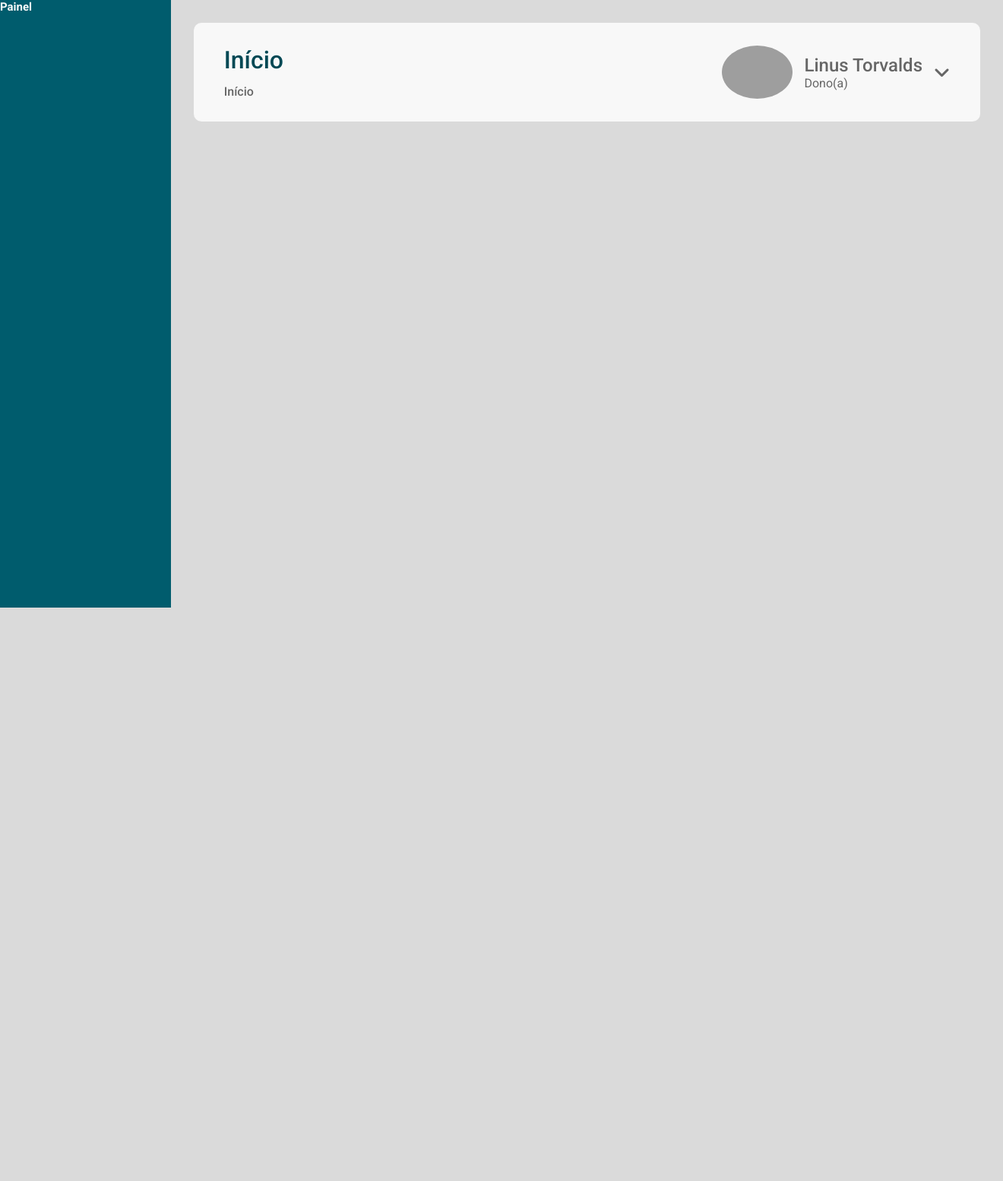
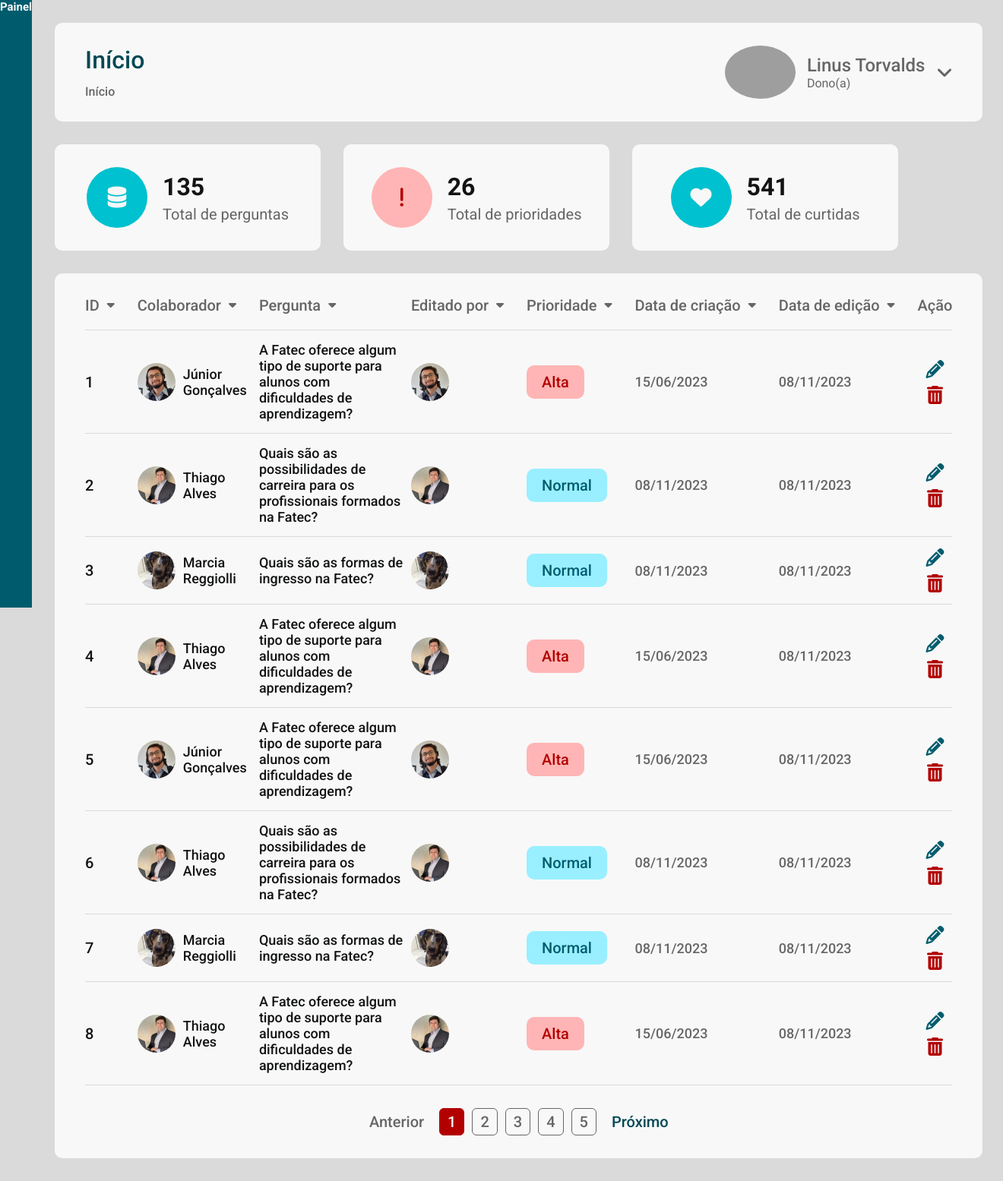
Before and after one commit to rrafaelc/projeto-faq-fatec, a PHP site: page /painel in a window 1320 px wide. Shown: the whole page at 76% size. Before the commit the page ends 800 px from the top, so only its background shows below. Run offline with PHP 8.4, Linux system fonts and the light colour scheme; some libraries are stand-ins or nearby versions; grey boxes are pictures that could not be loaded.

Commit message:
criado tela principal

```diff
--- a/painel/index.html
+++ b/painel/index.html
@@ -42,6 +42,464 @@
           <i class="fas fa-angle-down"></i>
         </div>
       </div>
+      <div class="cards">
+        <div class="card">
+          <div class="icon">
+            <i class="fas fa-database"></i>
+          </div>
+          <div class="info">
+            <div class="numero">135</div>
+            <div class="descricao">Total de perguntas</div>
+          </div>
+        </div>
+        <div class="card">
+          <div class="icon prioridade">
+            <i class="fas fa-exclamation"></i>
+          </div>
+          <div class="info">
+            <div class="numero">26</div>
+            <div class="descricao">Total de prioridades</div>
+          </div>
+        </div>
+        <div class="card">
+          <div class="icon">
+            <i class="fas fa-heart"></i>
+          </div>
+          <div class="info">
+            <div class="numero">541</div>
+            <div class="descricao">Total de curtidas</div>
+          </div>
+        </div>
+      </div>
+      <div class="dados">
+        <table>
+          <thead>
+            <tr>
+              <th>
+                <span>ID <i class="fas fa-sort-down"></i></span>
+              </th>
+              <th>
+                <span>Colaborador <i class="fas fa-sort-down"></i></span>
+              </th>
+              <th id="pergunta">
+                <span>Pergunta <i class="fas fa-sort-down"></i></span>
+              </th>
+              <th>
+                <span>Editado por <i class="fas fa-sort-down"></i></span>
+              </th>
+              <th>
+                <span>Prioridade <i class="fas fa-sort-down"></i></span>
+              </th>
+              <th>
+                <span>Data de criação <i class="fas fa-sort-down"></i></span>
+              </th>
+              <th>
+                <span>Data de edição <i class="fas fa-sort-down"></i></span>
+              </th>
+              <th>
+                <span>Ação</span>
+              </th>
+            </tr>
+          </thead>
+          <tbody>
+            <tr>
+              <td>
+                <div id="id">
+                  <span>1</span>
+                </div>
+              </td>
+              <td>
+                <div id="colaborador">
+                  <div class="avatar">
+                    <img src="../img/junior.jpeg" />
+                  </div>
+                  <div class="nome">
+                    <span>Júnior</span>
+                    <span>Gonçalves</span>
+                  </div>
+                </div>
+              </td>
+              <td>
+                <div id="pergunta">
+                  A Fatec oferece algum tipo de suporte para alunos com
+                  dificuldades de aprendizagem?
+                </div>
+              </td>
+              <td>
+                <div id="editado" class="avatar">
+                  <img src="../img/junior.jpeg" />
+                </div>
+              </td>
+              <td>
+                <div id="prioridade" class="alta">
+                  <span>Alta</span>
+                </div>
+              </td>
+              <td>
+                <div id="criacao"><span>15/06/2023</span></div>
+              </td>
+              <td>
+                <div id="edicao"><span>08/11/2023</span></div>
+              </td>
+              <td>
+                <div id="acao">
+                  <i class="fas fa-pencil"></i>
+                  <i class="fas fa-trash-can"></i>
+                </div>
+              </td>
+            </tr>
+          </tbody>
+          <tbody>
+            <tr>
+              <td>
+                <div id="id">
+                  <span>2</span>
+                </div>
+              </td>
+              <td>
+                <div id="colaborador">
+                  <div class="avatar">
+                    <img src="../img/thiago.jpeg" />
+                  </div>
+                  <div class="nome">
+                    <span>Thiago</span>
+                    <span>Alves</span>
+                  </div>
+                </div>
+              </td>
+              <td>
+                <div id="pergunta">
+                  Quais são as possibilidades de carreira para os profissionais
+                  formados na Fatec?
+                </div>
+              </td>
+              <td>
+                <div id="editado" class="avatar">
+                  <img src="../img/thiago.jpeg" />
+                </div>
+              </td>
+              <td>
+                <div id="prioridade" class="normal">
+                  <span>Normal</span>
+                </div>
+              </td>
+              <td>
+                <div id="criacao"><span>08/11/2023</span></div>
+              </td>
+              <td>
+                <div id="edicao"><span>08/11/2023</span></div>
+              </td>
+              <td>
+                <div id="acao">
+                  <i class="fas fa-pencil"></i>
+                  <i class="fas fa-trash-can"></i>
+                </div>
+              </td>
+            </tr>
+          </tbody>
+          <tbody>
+            <tr>
+              <td>
+                <div id="id">
+                  <span>3</span>
+                </div>
+              </td>
+              <td>
+                <div id="colaborador">
+                  <div class="avatar">
+                    <img src="../img/marcia.jpeg" />
+                  </div>
+                  <div class="nome">
+                    <span>Marcia</span>
+                    <span>Reggiolli</span>
+                  </div>
+                </div>
+              </td>
+              <td>
+                <div id="pergunta">
+                  Quais são as formas de ingresso na Fatec?
+                </div>
+              </td>
+              <td>
+                <div id="editado" class="avatar">
+                  <img src="../img/marcia.jpeg" />
+                </div>
+              </td>
+              <td>
+                <div id="prioridade" class="normal">
+                  <span>Normal</span>
+                </div>
+              </td>
+              <td>
+                <div id="criacao"><span>08/11/2023</span></div>
+              </td>
+              <td>
+                <div id="edicao"><span>08/11/2023</span></div>
+              </td>
+              <td>
+                <div id="acao">
+                  <i class="fas fa-pencil"></i>
+                  <i class="fas fa-trash-can"></i>
+                </div>
+              </td>
+            </tr>
+          </tbody>
+          <tbody>
+            <tr>
+              <td>
+                <div id="id">
+                  <span>4</span>
+                </div>
+              </td>
+              <td>
+                <div id="colaborador">
+                  <div class="avatar">
+                    <img src="../img/thiago.jpeg" />
+                  </div>
+                  <div class="nome">
+                    <span>Thiago</span>
+                    <span>Alves</span>
+                  </div>
+                </div>
+              </td>
+              <td>
+                <div id="pergunta">
+                  A Fatec oferece algum tipo de suporte para alunos com
+                  dificuldades de aprendizagem?
+                </div>
+              </td>
+              <td>
+                <div id="editado" class="avatar">
+                  <img src="../img/thiago.jpeg" />
+                </div>
+              </td>
+              <td>
+                <div id="prioridade" class="alta">
+                  <span>Alta</span>
+                </div>
+              </td>
+              <td>
+                <div id="criacao"><span>15/06/2023</span></div>
+              </td>
+              <td>
+                <div id="edicao"><span>08/11/2023</span></div>
+              </td>
+              <td>
+                <div id="acao">
+                  <i class="fas fa-pencil"></i>
+                  <i class="fas fa-trash-can"></i>
+                </div>
+              </td>
+            </tr>
+          </tbody>
+          <tbody>
+            <tr>
+              <td>
+                <div id="id">
+                  <span>5</span>
+                </div>
+              </td>
+              <td>
+                <div id="colaborador">
+                  <div class="avatar">
+                    <img src="../img/junior.jpeg" />
+                  </div>
+                  <div class="nome">
+                    <span>Júnior</span>
+                    <span>Gonçalves</span>
+                  </div>
+                </div>
+              </td>
+              <td>
+                <div id="pergunta">
+                  A Fatec oferece algum tipo de suporte para alunos com
+                  dificuldades de aprendizagem?
+                </div>
+              </td>
+              <td>
+                <div id="editado" class="avatar">
+                  <img src="../img/junior.jpeg" />
+                </div>
+              </td>
+              <td>
+                <div id="prioridade" class="alta">
+                  <span>Alta</span>
+                </div>
+              </td>
+              <td>
+                <div id="criacao"><span>15/06/2023</span></div>
+              </td>
+              <td>
+                <div id="edicao"><span>08/11/2023</span></div>
+              </td>
+              <td>
+                <div id="acao">
+                  <i class="fas fa-pencil"></i>
+                  <i class="fas fa-trash-can"></i>
+                </div>
+              </td>
+            </tr>
+          </tbody>
+          <tbody>
+            <tr>
+              <td>
+                <div id="id">
+                  <span>6</span>
+                </div>
+              </td>
+              <td>
+                <div id="colaborador">
+                  <div class="avatar">
+                    <img src="../img/thiago.jpeg" />
+                  </div>
+                  <div class="nome">
+                    <span>Thiago</span>
+                    <span>Alves</span>
+                  </div>
+                </div>
+              </td>
+              <td>
+                <div id="pergunta">
+                  Quais são as possibilidades de carreira para os profissionais
+                  formados na Fatec?
+                </div>
+              </td>
+              <td>
+                <div id="editado" class="avatar">
+                  <img src="../img/thiago.jpeg" />
+                </div>
+              </td>
+              <td>
+                <div id="prioridade" class="normal">
+                  <span>Normal</span>
+                </div>
+              </td>
+              <td>
+                <div id="criacao"><span>08/11/2023</span></div>
+              </td>
+              <td>
+                <div id="edicao"><span>08/11/2023</span></div>
+              </td>
+              <td>
+                <div id="acao">
+                  <i class="fas fa-pencil"></i>
+                  <i class="fas fa-trash-can"></i>
+                </div>
+              </td>
+            </tr>
+          </tbody>
+          <tbody>
+            <tr>
+              <td>
+                <div id="id">
+                  <span>7</span>
+                </div>
+              </td>
+              <td>
+                <div id="colaborador">
+                  <div class="avatar">
+                    <img src="../img/marcia.jpeg" />
+                  </div>
+                  <div class="nome">
+                    <span>Marcia</span>
+                    <span>Reggiolli</span>
+                  </div>
+                </div>
+              </td>
+              <td>
+                <div id="pergunta">
+                  Quais são as formas de ingresso na Fatec?
+                </div>
+              </td>
+              <td>
+                <div id="editado" class="avatar">
+                  <img src="../img/marcia.jpeg" />
+                </div>
+              </td>
+              <td>
+                <div id="prioridade" class="normal">
+                  <span>Normal</span>
+                </div>
+              </td>
+              <td>
+                <div id="criacao"><span>08/11/2023</span></div>
+              </td>
+              <td>
+                <div id="edicao"><span>08/11/2023</span></div>
+              </td>
+              <td>
+                <div id="acao">
+                  <i class="fas fa-pencil"></i>
+                  <i class="fas fa-trash-can"></i>
+                </div>
+              </td>
+            </tr>
+          </tbody>
+          <tbody>
+            <tr>
+              <td>
+                <div id="id">
+                  <span>8</span>
+                </div>
+              </td>
+              <td>
+                <div id="colaborador">
+                  <div class="avatar">
+                    <img src="../img/thiago.jpeg" />
+                  </div>
+                  <div class="nome">
+                    <span>Thiago</span>
+                    <span>Alves</span>
+                  </div>
+                </div>
+              </td>
+              <td>
+                <div id="pergunta">
+                  A Fatec oferece algum tipo de suporte para alunos com
+                  dificuldades de aprendizagem?
+                </div>
+              </td>
+              <td>
+                <div id="editado" class="avatar">
+                  <img src="../img/thiago.jpeg" />
+                </div>
+              </td>
+              <td>
+                <div id="prioridade" class="alta">
+                  <span>Alta</span>
+                </div>
+              </td>
+              <td>
+                <div id="criacao"><span>15/06/2023</span></div>
+              </td>
+              <td>
+                <div id="edicao"><span>08/11/2023</span></div>
+              </td>
+              <td>
+                <div id="acao">
+                  <i class="fas fa-pencil"></i>
+                  <i class="fas fa-trash-can"></i>
+                </div>
+              </td>
+            </tr>
+          </tbody>
+        </table>
+        <div class="paginacao">
+          <div class="pg disabled">
+            <span>Anterior</span>
+          </div>
+          <div class="numeros">
+            <div class="numero active">1</div>
+            <div class="numero">2</div>
+            <div class="numero">3</div>
+            <div class="numero">4</div>
+            <div class="numero">5</div>
+          </div>
+          <div class="pg">
+            <span>Próximo</span>
+          </div>
+        </div>
+      </div>
     </main>
   </body>
 </html>
--- a/painel/styles.css
+++ b/painel/styles.css
@@ -28,8 +28,11 @@ body {
 }
 
 aside {
-  background-color: var(--prata-base);
+  position: sticky;
   height: 100vh;
+  top: 0;
+  bottom: 0;
+
   width: 280px;
   background-color: var(--azul-base);
   color: var(--prata-base);
@@ -39,7 +42,10 @@ main {
   max-width: 1580px;
   width: 100%;
   min-height: 100%;
-  margin-top: 30px;
+  margin: 30px 0;
+  display: flex;
+  flex-direction: column;
+  gap: 30px;
 }
 
 .header {
@@ -120,3 +126,231 @@ main {
 .header .usuario i {
   font-size: 2.4rem;
 }
+
+.cards {
+  display: flex;
+  gap: 30px;
+}
+
+.cards .card {
+  width: 350px;
+  padding: 30px 0px;
+  display: flex;
+  justify-content: center;
+  align-items: center;
+  gap: 20px;
+  border-radius: 10px;
+  background-color: var(--prata-base);
+}
+
+.cards .card .icon {
+  width: 80px;
+  height: 80px;
+  display: flex;
+  align-items: center;
+  justify-content: center;
+  background-color: var(--azul-destaque);
+  border-radius: 100%;
+}
+
+.cards .card .icon i {
+  font-size: 28px;
+  color: var(--prata-base);
+}
+
+.cards .card .icon.prioridade {
+  background-color: var(--vermelho-fraco);
+}
+
+.cards .card .icon.prioridade i {
+  color: var(--vermelho-base);
+}
+
+.cards .card .info {
+  display: flex;
+  flex-direction: column;
+  gap: 5px;
+}
+
+.cards .card .info .numero {
+  font-size: 3.2rem;
+  font-weight: 700;
+  color: var(--preto-escuro);
+}
+
+.cards .card .info .descricao {
+  font-size: 2rem;
+  font-weight: 400;
+  color: var(--cinza-texto);
+}
+
+.dados {
+  display: flex;
+  flex-direction: column;
+  gap: 30px;
+  padding: 30px 40px;
+  border-radius: 10px;
+  background-color: var(--prata-base);
+}
+
+table {
+  border-collapse: collapse;
+  width: 100%;
+}
+
+th,
+td {
+  border-bottom: 1px solid var(--cinza-fraco);
+  padding: 15px 0;
+  text-align: left;
+}
+
+th {
+  padding: 0px;
+  padding-bottom: 20px;
+}
+
+th span {
+  cursor: pointer;
+
+  display: flex;
+  white-space: nowrap;
+
+  font-size: 2rem;
+  font-weight: 500;
+  color: var(--cinza-texto);
+}
+
+th:not(:last-child) span {
+  margin-right: 30px;
+}
+
+th span i {
+  font-size: 16px;
+  color: var(--cinza-texto);
+  margin-left: 10px;
+}
+
+td {
+  font-size: 1.8rem;
+  font-weight: 500;
+  color: var(--preto-escuro);
+}
+
+td #id {
+  font-size: 2rem;
+}
+
+td #colaborador {
+  display: flex;
+  align-items: center;
+  gap: 10px;
+}
+
+td #colaborador .nome {
+  display: flex;
+  flex-direction: column;
+}
+
+td .avatar {
+  width: 50px;
+  height: 50px;
+}
+
+td .avatar img {
+  width: 100%;
+  border-radius: 100%;
+}
+
+td #pergunta {
+  min-width: 200px;
+  padding-right: 10px;
+}
+
+td #prioridade {
+  cursor: pointer;
+  user-select: none;
+
+  padding: 10px 20px;
+  border-radius: 10px;
+
+  display: inline-flex;
+  align-items: center;
+  justify-content: center;
+
+  font-size: 2rem;
+}
+
+td #prioridade.alta {
+  background-color: var(--vermelho-fraco);
+  color: var(--vermelho-base);
+}
+
+td #prioridade.normal {
+  background-color: var(--azul-fraco);
+  color: var(--azul-base);
+}
+
+td #criacao,
+td #edicao {
+  color: var(--cinza-texto);
+}
+
+td #acao {
+  display: flex;
+  flex-direction: column;
+  align-items: center;
+  gap: 10px;
+}
+
+td #acao i {
+  font-size: 24px;
+  cursor: pointer;
+}
+
+td #acao .fa-pencil {
+  color: var(--azul-base);
+}
+
+td #acao .fa-trash-can {
+  color: var(--vermelho-base);
+}
+
+.paginacao {
+  display: flex;
+  align-items: center;
+  justify-content: center;
+  gap: 20px;
+
+  font-size: 2rem;
+  font-weight: 500;
+}
+
+.paginacao .pg {
+  color: var(--titulos);
+  cursor: pointer;
+}
+
+.paginacao .pg.disabled {
+  color: var(--cinza-texto);
+  cursor: not-allowed;
+}
+
+.paginacao .numeros {
+  display: flex;
+  gap: 10px;
+  color: var(--cinza-texto);
+}
+
+.paginacao .numeros .numero {
+  cursor: pointer;
+  padding: 5px 10px;
+  border: 1px solid var(--cinza-texto);
+  border-radius: 6px;
+}
+
+.paginacao .numeros .numero.active {
+  background-color: var(--vermelho-base);
+  color: var(--prata-base);
+  border: 1px solid var(--vermelho-base);
+}
```
Also changed, not shown: img/junior.jpeg (added), img/marcia.jpeg (added), img/thiago.jpeg (added).
